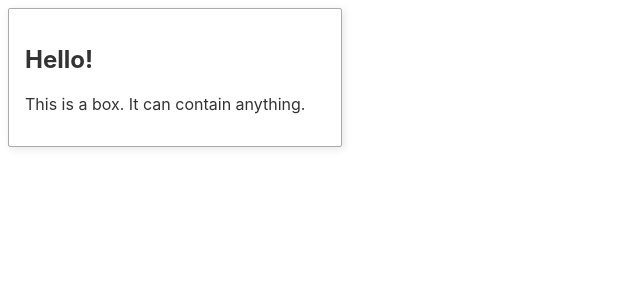
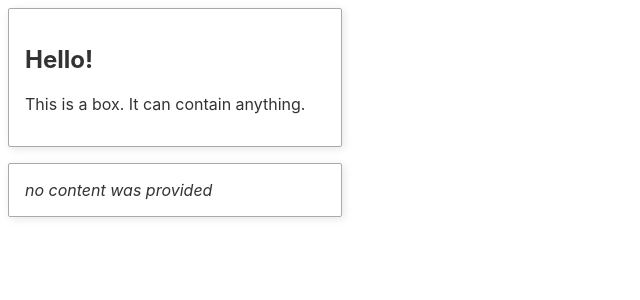
Before and after one commit to tankred/svelte-lab, a Svelte app: page / in a window 1280 px wide. Shown: the top 300 px of the page, without its empty margins (0-640 px from the left). Built offline with nearby package versions, Linux system fonts and the light colour scheme.

Commit message:
Implement slot fallback when empty
	modified:   CHANGELOG.md
	modified:   src/App.svelte
	modified:   src/Box.svelte

```diff
--- a/src/App.svelte
+++ b/src/App.svelte
@@ -7,3 +7,4 @@
 	<h2>Hello!</h2>
 	<p>This is a box. It can contain anything.</p>
 </Box>
+<Box/>
--- a/src/Box.svelte
+++ b/src/Box.svelte
@@ -10,5 +10,7 @@
 </style>
 
 <div class="box">
-	<slot></slot>
+	<slot>
+		<em>no content was provided</em>
+	</slot>
 </div>
```
Also changed, not shown: 1 other file (tests, documents, lock files or other folders).
